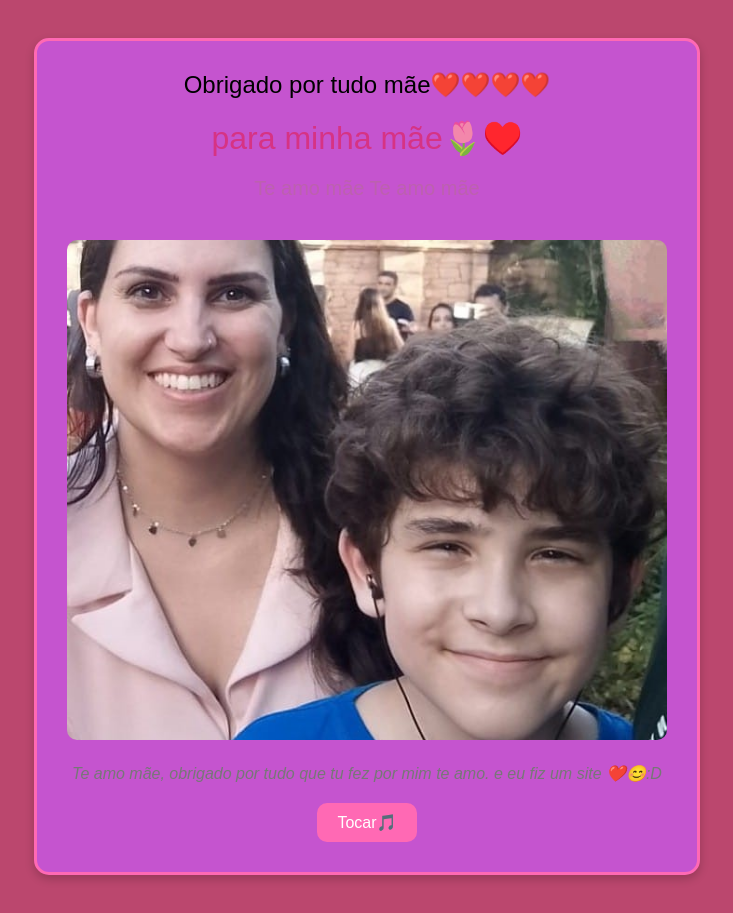
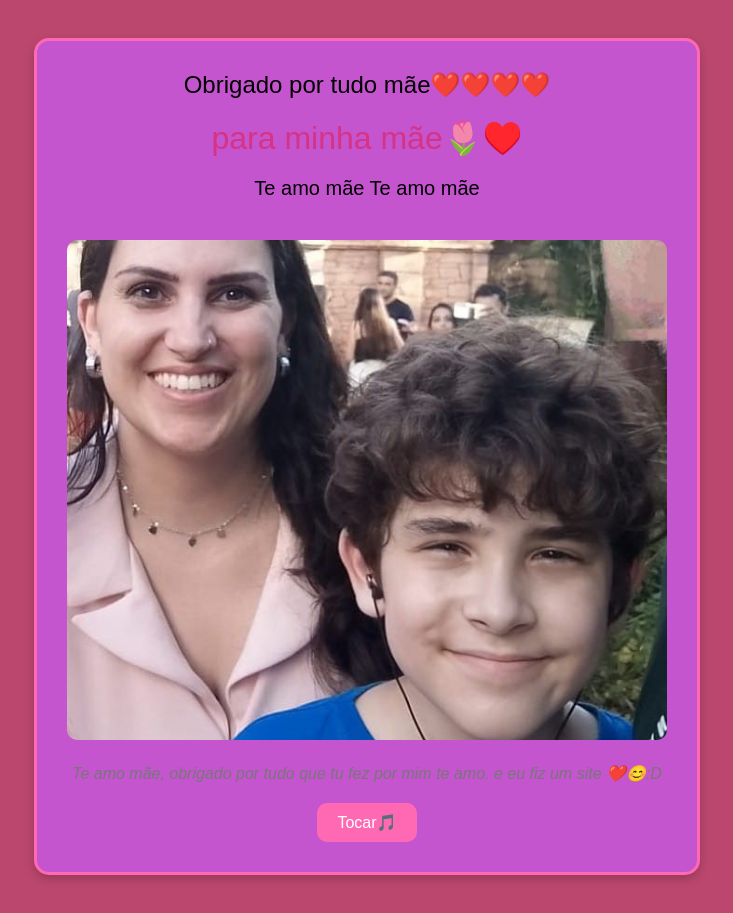
Before and after one commit to sitesalunos/Arthur-Henrique, a plain HTML site: page index.html in a window 1280 px wide. Shown: the whole page, without its empty margins (273-1006 px from the left). Drawn offline with Linux system fonts and the light colour scheme.

Commit message:
Update style.css

```diff
--- a/style.css
+++ b/style.css
@@ -23,7 +23,7 @@ body {
   .mensagem {
     font-size: 20px;
     margin: 20px 0;
-    color: rgb(188, 97, 174);
+    color: rgb(0, 0, 0);
   }
 
   .assinatura {
```
